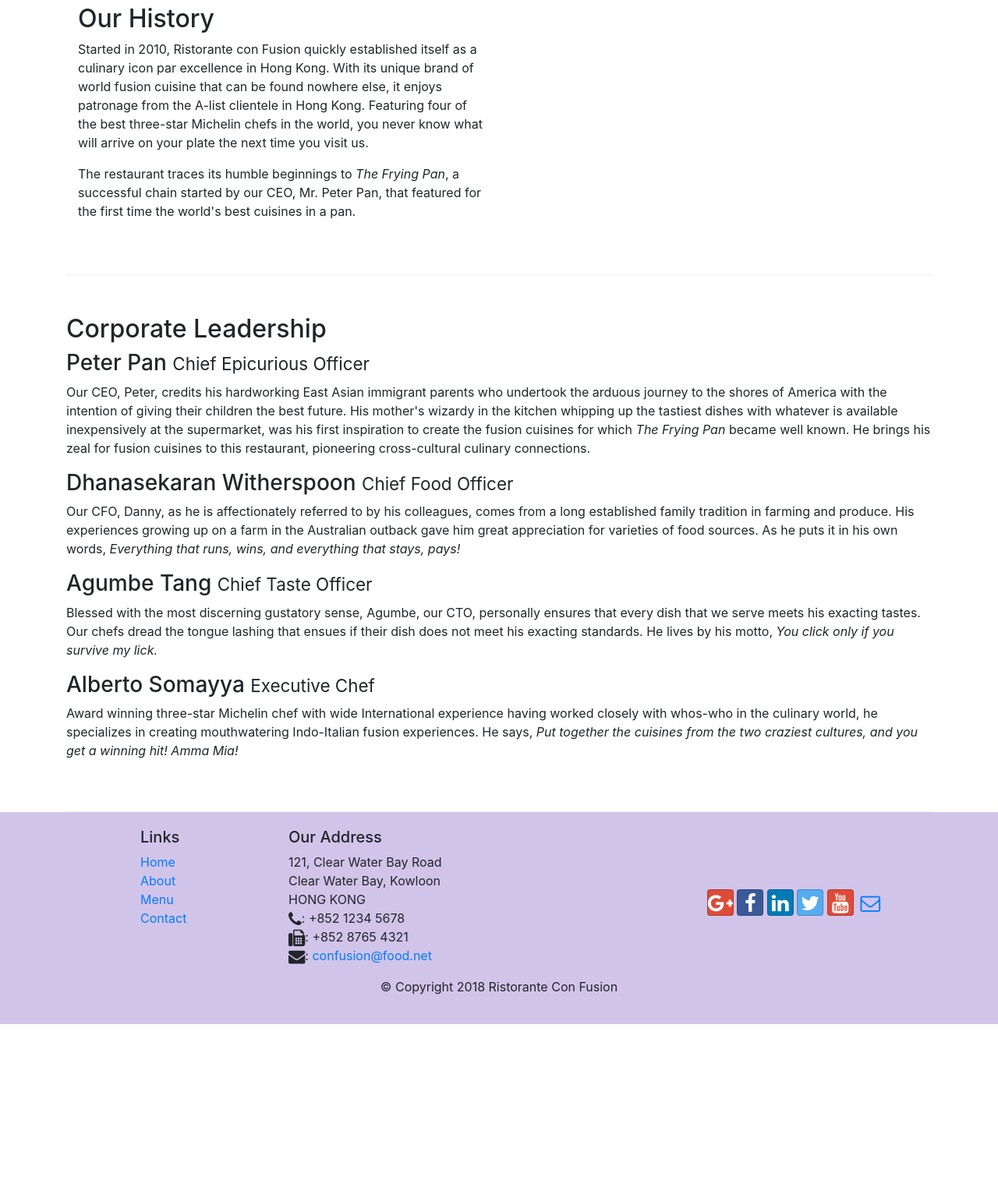
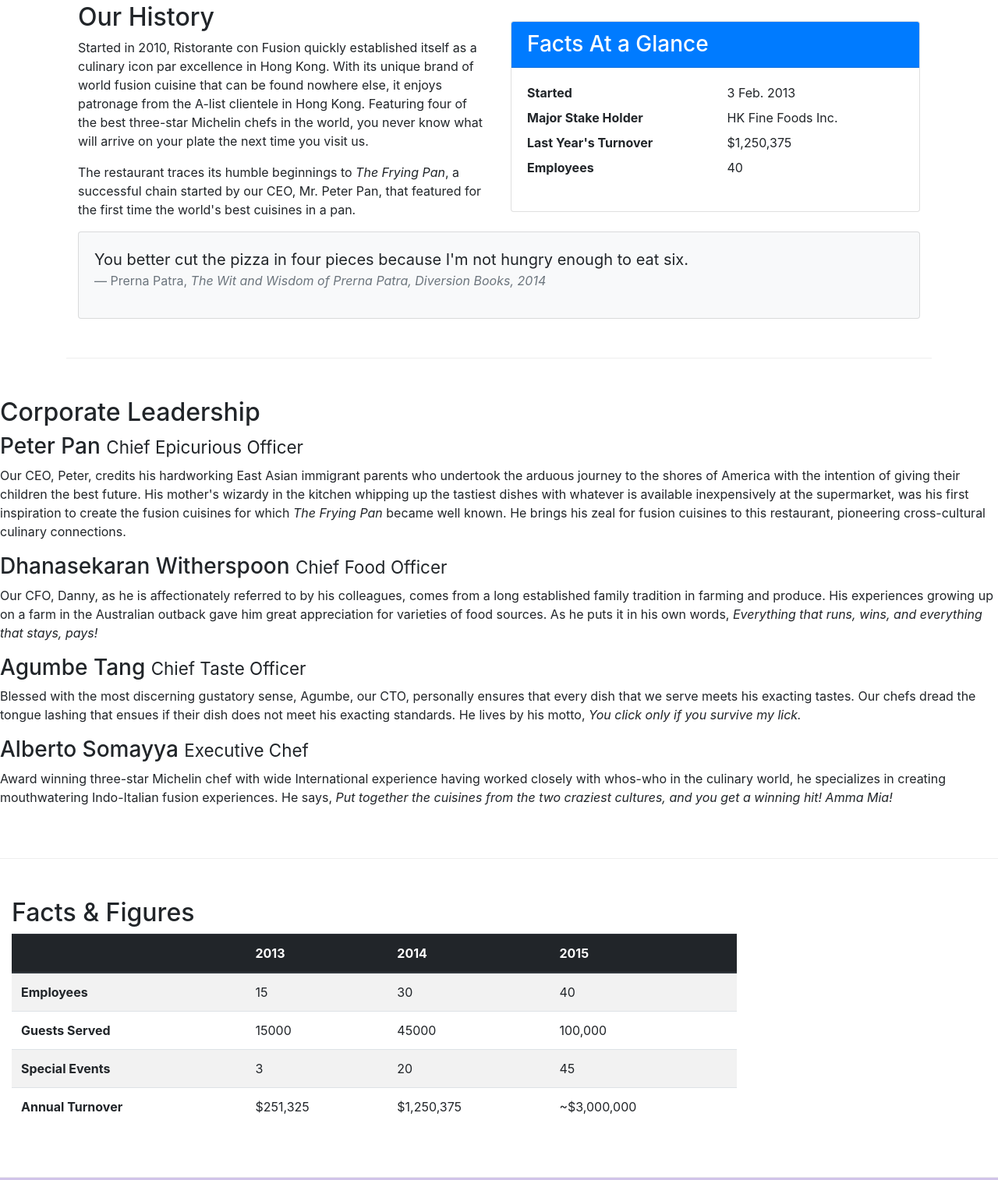
Before and after one commit to patraprerna31/Boostrap-Coursera, a website: page aboutus.html in a window 1280 px wide. Shown: the part 512-2026 px from the top of the page at 78% size. Before the commit the page ends 1826 px from the top, so only its background shows below. Drawn offline with nearby package versions, Linux system fonts and the light colour scheme.

Commit message:
Tables and Cards

```diff
--- a/aboutus.html
+++ b/aboutus.html
@@ -62,9 +62,35 @@
                 <p>Started in 2010, Ristorante con Fusion quickly established itself as a culinary icon par excellence in Hong Kong. With its unique brand of world fusion cuisine that can be found nowhere else, it enjoys patronage from the A-list clientele in Hong Kong.  Featuring four of the best three-star Michelin chefs in the world, you never know what will arrive on your plate the next time you visit us.</p>
                 <p>The restaurant traces its humble beginnings to <em>The Frying Pan</em>, a successful chain started by our CEO, Mr. Peter Pan, that featured for the first time the world's best cuisines in a pan.</p>
             </div>
-            <div>
+            <div class="col-sm-6">
+                <div class="card">
+                    <h3 class="card-header bg-primary text-white">Facts At a Glance</h3>
+                    <div class="card-body">
+                        <dl class="row">
+                            <dt class="col-6">Started</dt>
+                            <dd class="col-6">3 Feb. 2013</dd>
+                            <dt class="col-6">Major Stake Holder</dt>
+                            <dd class="col-6">HK Fine Foods Inc.</dd>
+                            <dt class="col-6">Last Year's Turnover</dt>
+                            <dd class="col-6">$1,250,375</dd>
+                            <dt class="col-6">Employees</dt>
+                            <dd class="col-6">40</dd>
+                        </dl>
+                    </div>
+                </div>
+            </div>
+        <div class="col-12">
+            <div class="card card-body bg-light">
+                <blockquote class="blockquote">
+                    <p class="mb-0">You better cut the pizza in four pieces because I'm not hungry enough to eat six.</p>
+                    <footer class="blockquote-footer">Prerna Patra,
+                        <cite title="Source Title">The Wit and Wisdom of Prerna Patra, Diversion Books, 2014 </cite>
+                    </footer>
+                </blockquote>
             </div>
         </div>
+        </div>
+    </div>
 
 
         <div class="row row-content align-items-center">
@@ -80,7 +106,52 @@
                 <p class="d-none d-sm-block">Award winning three-star Michelin chef with wide International experience having worked closely with whos-who in the culinary world, he specializes in creating mouthwatering Indo-Italian fusion experiences. He says, <em>Put together the cuisines from the two craziest cultures, and you get a winning hit! Amma Mia!</em></p>
             </div>
        </div>
+       <div class="row row-content">
+            <div class="col-12 col-sm-9">
+                <h2>Facts &amp; Figures</h2>
+                <div class="table-responsive">
+                    <table class="table table-striped">
+                        <thead class="thead-dark">
+                            <tr>
+                                <th>&nbsp;</th>
+                                <th>2013</th>
+                                <th>2014</th>
+                                <th>2015</th>
+                            </tr>
+                        </thead>
+                        <tbody>
+                            <tr>
+                                <th>Employees</th>
+                                <td>15</td>
+                                <td>30</td>
+                                <td>40</td>
+                            </tr>
+                            <tr>
+                                <th>Guests Served</th>
+                                <td>15000</td>
+                                <td>45000</td>
+                                <td>100,000</td>
+                            </tr>
+                            <tr>
+                                <th>Special Events</th>
+                                <td>3</td>
+                                <td>20</td>
+                                <td>45</td>
+                            </tr>
+                            <tr>
+                                <th>Annual Turnover</th>
+                                <td>$251,325</td>
+                                <td>$1,250,375</td>
+                                <td>~$3,000,000</td>
+                            </tr>
+                        </tbody>
+                    </table>
+                </div>
+            </div>
+            <div class="col-12 col-sm-3">
 
+            </div>
+       </div>
     </div>
 
     <footer class="footer">
```
